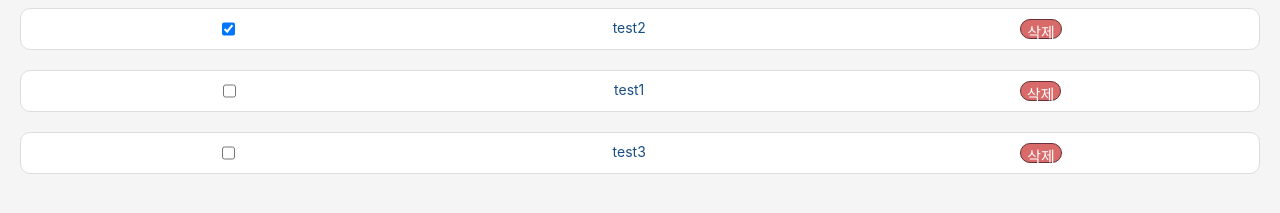
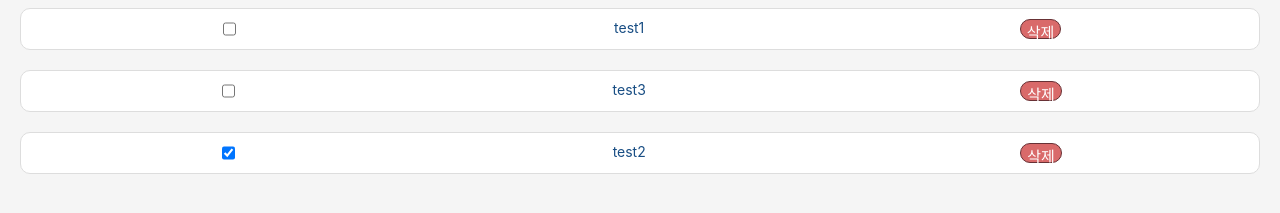
Before and after one commit to hyoseong1994/typescript-todo, a React (Create React App) app: page / in a window 1280 px wide. Shown: the part 319-532 px from the top of the page. Built offline with nearby package versions, Linux system fonts and the light colour scheme.

Commit message:
체크된 항목 아래로 렌더링되게 sort

```diff
--- a/src/App.tsx
+++ b/src/App.tsx
@@ -32,7 +32,7 @@ function App() {
     setTodos(newTodoList);
   };
 
-  const sortedList = todos.sort((a: TodoInterface, b: TodoInterface) => (a.checked > b.checked ? -1 : 1));
+  const sortedList = todos.sort((a: TodoInterface, b: TodoInterface) => (a.checked > b.checked ? 1 : -1));
 
   return (
     <StyledApp>
```
